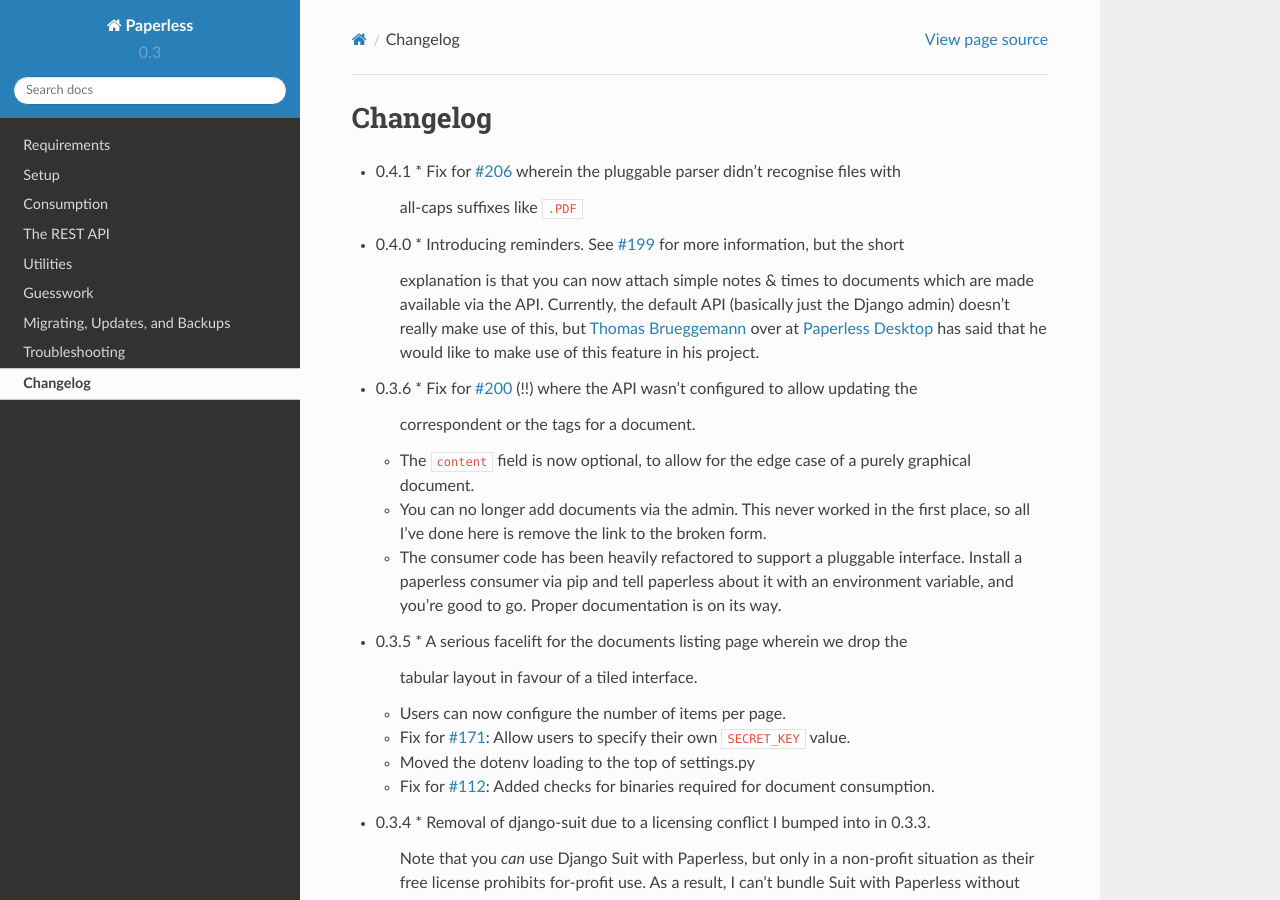
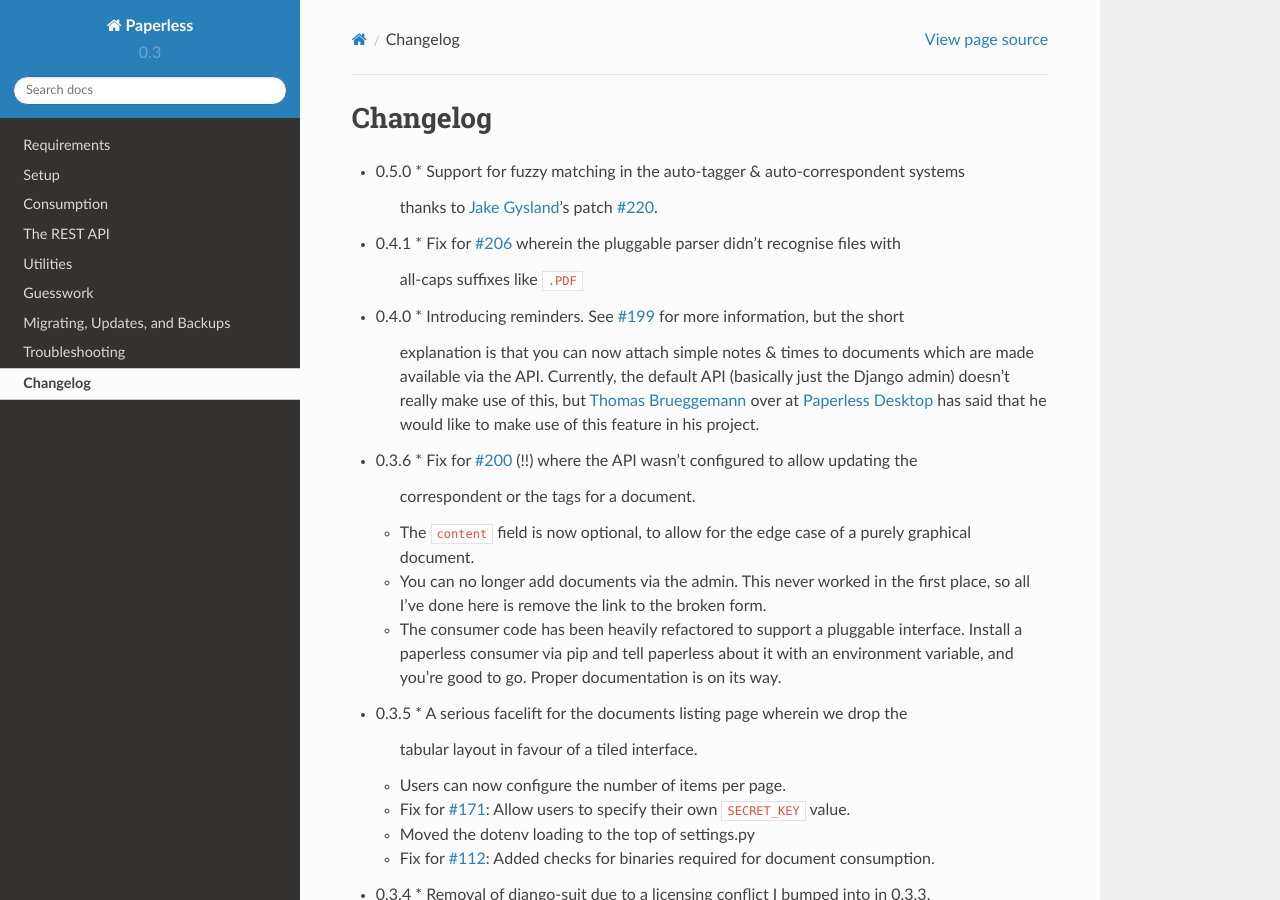
Before and after one commit to repoRangee/Large-scale, a Sphinx documentation site: the page built from docs/changelog.rst, in a window 1280 px wide and 900 px high. Built offline with Sphinx 7.4.7 and the Read the Docs theme 2.0.0, drawn with Linux system fonts in a browser that asks for light colours; formulas are drawn with MathJax 3.

Commit message:
add: note for new fuzzy match support

```diff
--- a/docs/changelog.rst
+++ b/docs/changelog.rst
@@ -1,5 +1,9 @@
 Changelog
 #########
+
+* 0.5.0
+  * Support for fuzzy matching in the auto-tagger & auto-correspondent systems
+    thanks to `Jake Gysland`_'s patch `#220`_.
 
 * 0.4.1
   * Fix for `#206`_ wherein the pluggable parser didn't recognise files with
@@ -186,6 +190,7 @@ Changelog
 .. _Florian Harr: https://github.com/evils
 .. _Justin Snyman: https://github.com/stringlytyped
 .. _Thomas Brueggemann: https://github.com/thomasbrueggemann
+.. _Jake Gysland: https://github.com/jgysland
 .. _Paperless Desktop: https://github.com/thomasbrueggemann/paperless-desktop
 
 .. _#20: https://github.com/danielquinn/paperless/issues/20
@@ -216,3 +221,4 @@ Changelog
 .. _#199: https://github.com/danielquinn/paperless/issues/199
 .. _#200: https://github.com/danielquinn/paperless/issues/200
 .. _#206: https://github.com/danielquinn/paperless/issues/206
+.. _#220: https://github.com/danielquinn/paperless/pull/220
```
